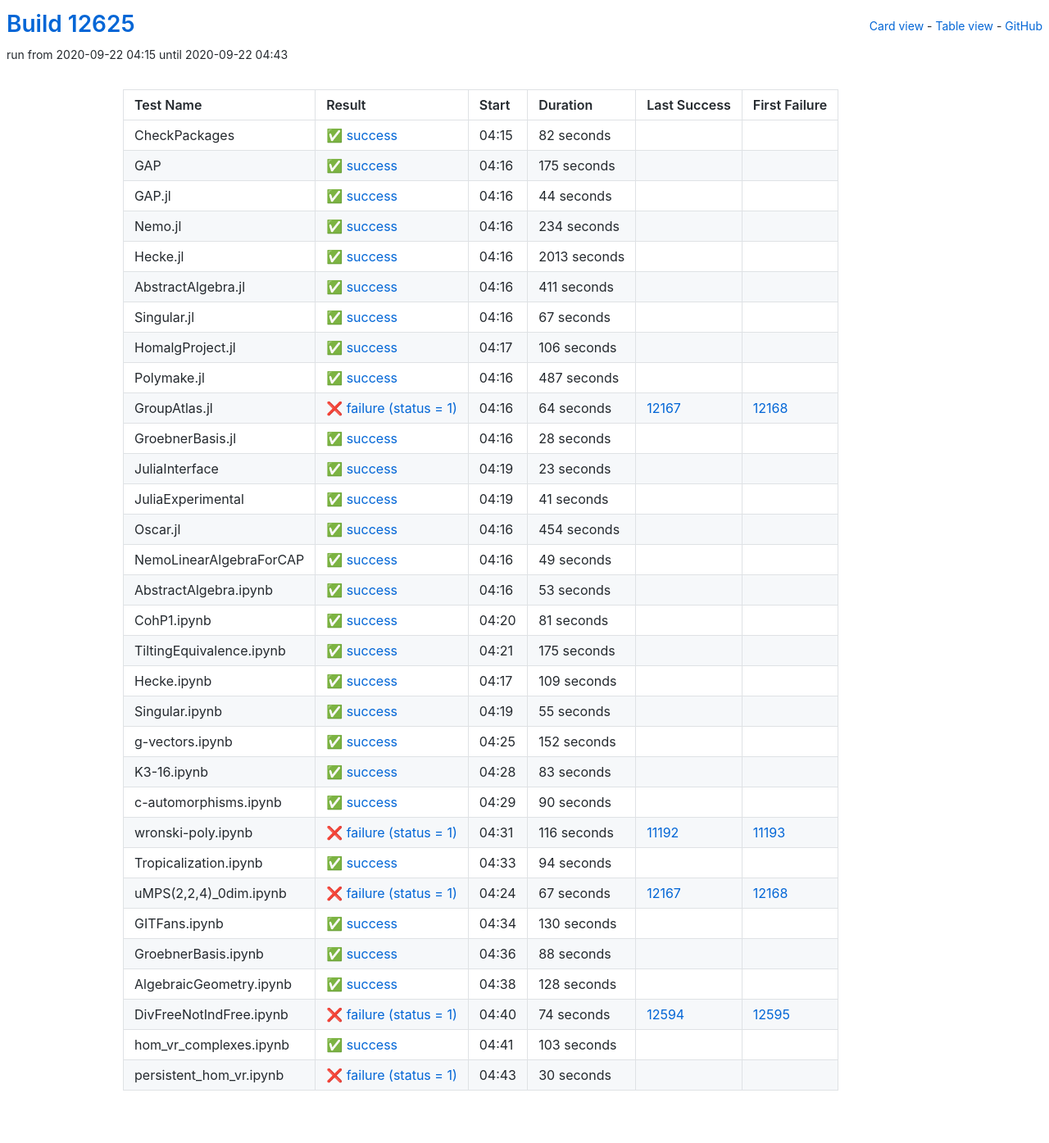
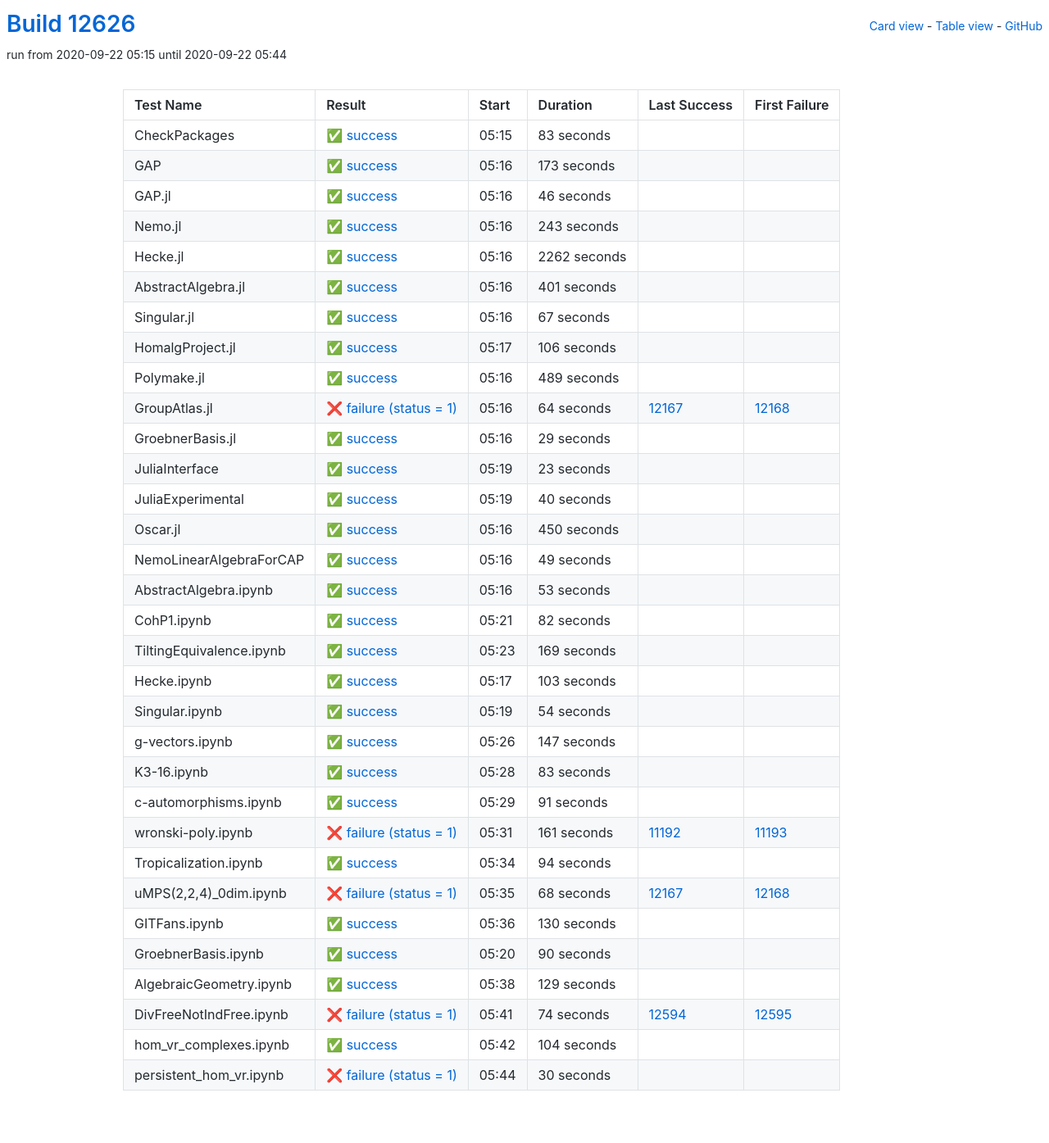
Before and after one commit to oscar-system/oscar-ci-status, a Jekyll site: the page built from table.html, in a window 1280 px wide. Shown: the whole page at 82% size. Built offline with Jekyll 4.4.1, drawn with Linux system fonts in a browser that asks for light colours.

Commit message:
Build #12626

```diff
--- a/_data/ci.yml
+++ b/_data/ci.yml
@@ -1,6 +1,6 @@
 ---
-build: 12625
-build_url: https://oscarci.mathematik.uni-kl.de/job/oscar/12625/
+build: 12626
+build_url: https://oscarci.mathematik.uni-kl.de/job/oscar/12626/
 job: oscar
 organization: oscar-system
 repo: oscar-ci-status
@@ -8,80 +8,80 @@ repourl: https://github.com/oscar-system/oscar-ci-status
 tests:
 - name: CheckPackages
   id: checkpackages
-  log: https://oscarci.mathematik.uni-kl.de/job/oscar/12625/artifact/logs/build-12625/CheckPackages.log
-  start: 2020-09-22 04:15
+  log: https://oscarci.mathematik.uni-kl.de/job/oscar/12626/artifact/logs/build-12626/CheckPackages.log
+  start: 2020-09-22 05:15
   success: true
   exitcode: 0
   status: success
-  duration: 82
+  duration: 83
   last_success: false
   last_success_url:
   first_failure: false
   first_failure_url:
 - name: GAP
   id: gap
-  log: https://oscarci.mathematik.uni-kl.de/job/oscar/12625/artifact/logs/build-12625/GAP.log
-  start: 2020-09-22 04:16
+  log: https://oscarci.mathematik.uni-kl.de/job/oscar/12626/artifact/logs/build-12626/GAP.log
+  start: 2020-09-22 05:16
   success: true
   exitcode: 0
   status: success
-  duration: 175
+  duration: 173
   last_success: false
   last_success_url:
   first_failure: false
   first_failure_url:
 - name: GAP.jl
   id: gap-jl
-  log: https://oscarci.mathematik.uni-kl.de/job/oscar/12625/artifact/logs/build-12625/GAP.jl.log
-  start: 2020-09-22 04:16
+  log: https://oscarci.mathematik.uni-kl.de/job/oscar/12626/artifact/logs/build-12626/GAP.jl.log
+  start: 2020-09-22 05:16
   success: true
   exitcode: 0
   status: success
-  duration: 44
+  duration: 46
   last_success: false
   last_success_url:
   first_failure: false
   first_failure_url:
 - name: Nemo.jl
   id: nemo-jl
-  log: https://oscarci.mathematik.uni-kl.de/job/oscar/12625/artifact/logs/build-12625/Nemo.jl.log
-  start: 2020-09-22 04:16
+  log: https://oscarci.mathematik.uni-kl.de/job/oscar/12626/artifact/logs/build-12626/Nemo.jl.log
+  start: 2020-09-22 05:16
   success: true
   exitcode: 0
   status: success
-  duration: 234
+  duration: 243
   last_success: false
   last_success_url:
   first_failure: false
   first_failure_url:
 - name: Hecke.jl
   id: hecke-jl
-  log: https://oscarci.mathematik.uni-kl.de/job/oscar/12625/artifact/logs/build-12625/Hecke.jl.log
-  start: 2020-09-22 04:16
+  log: https://oscarci.mathematik.uni-kl.de/job/oscar/12626/artifact/logs/build-12626/Hecke.jl.log
+  start: 2020-09-22 05:16
   success: true
   exitcode: 0
   status: success
-  duration: 2013
+  duration: 2262
   last_success: false
   last_success_url:
   first_failure: false
   first_failure_url:
 - name: AbstractAlgebra.jl
   id: abstractalgebra-jl
-  log: https://oscarci.mathematik.uni-kl.de/job/oscar/12625/artifact/logs/build-12625/AbstractAlgebra.jl.log
-  start: 2020-09-22 04:16
+  log: https://oscarci.mathematik.uni-kl.de/job/oscar/12626/artifact/logs/build-12626/AbstractAlgebra.jl.log
+  start: 2020-09-22 05:16
   success: true
   exitcode: 0
   status: success
-  duration: 411
+  duration: 401
   last_success: false
   last_success_url:
   first_failure: false
   first_failure_url:
 - name: Singular.jl
   id: singular-jl
-  log: https://oscarci.mathematik.uni-kl.de/job/oscar/12625/artifact/logs/build-12625/Singular.jl.log
-  start: 2020-09-22 04:16
+  log: https://oscarci.mathematik.uni-kl.de/job/oscar/12626/artifact/logs/build-12626/Singular.jl.log
+  start: 2020-09-22 05:16
   success: true
   exitcode: 0
   status: success
@@ -92,8 +92,8 @@ tests:
   first_failure_url:
 - name: HomalgProject.jl
   id: homalgproject-jl
-  log: https://oscarci.mathematik.uni-kl.de/job/oscar/12625/artifact/logs/build-12625/HomalgProject.jl.log
-  start: 2020-09-22 04:17
+  log: https://oscarci.mathematik.uni-kl.de/job/oscar/12626/artifact/logs/build-12626/HomalgProject.jl.log
+  start: 2020-09-22 05:17
   success: true
   exitcode: 0
   status: success
@@ -104,20 +104,20 @@ tests:
   first_failure_url:
 - name: Polymake.jl
   id: polymake-jl
-  log: https://oscarci.mathematik.uni-kl.de/job/oscar/12625/artifact/logs/build-12625/Polymake.jl.log
-  start: 2020-09-22 04:16
+  log: https://oscarci.mathematik.uni-kl.de/job/oscar/12626/artifact/logs/build-12626/Polymake.jl.log
+  start: 2020-09-22 05:16
   success: true
   exitcode: 0
   status: success
-  duration: 487
+  duration: 489
   last_success: false
   last_success_url:
   first_failure: false
   first_failure_url:
 - name: GroupAtlas.jl
   id: groupatlas-jl
-  log: https://oscarci.mathematik.uni-kl.de/job/oscar/12625/artifact/logs/build-12625/GroupAtlas.jl.log
-  start: 2020-09-22 04:16
+  log: https://oscarci.mathematik.uni-kl.de/job/oscar/12626/artifact/logs/build-12626/GroupAtlas.jl.log
+  start: 2020-09-22 05:16
   success: false
   exitcode: 1
   status: failure
@@ -128,20 +128,20 @@ tests:
   first_failure_url: https://oscarci.mathematik.uni-kl.de/job/oscar/12168/
 - name: GroebnerBasis.jl
   id: groebnerbasis-jl
-  log: https://oscarci.mathematik.uni-kl.de/job/oscar/12625/artifact/logs/build-12625/GroebnerBasis.jl.log
-  start: 2020-09-22 04:16
+  log: https://oscarci.mathematik.uni-kl.de/job/oscar/12626/artifact/logs/build-12626/GroebnerBasis.jl.log
+  start: 2020-09-22 05:16
   success: true
   exitcode: 0
   status: success
-  duration: 28
+  duration: 29
   last_success: false
   last_success_url:
   first_failure: false
   first_failure_url:
 - name: JuliaInterface
   id: juliainterface
-  log: https://oscarci.mathematik.uni-kl.de/job/oscar/12625/artifact/logs/build-12625/JuliaInterface.log
-  start: 2020-09-22 04:19
+  log: https://oscarci.mathematik.uni-kl.de/job/oscar/12626/artifact/logs/build-12626/JuliaInterface.log
+  start: 2020-09-22 05:19
   success: true
   exitcode: 0
   status: success
@@ -152,32 +152,32 @@ tests:
   first_failure_url:
 - name: JuliaExperimental
   id: juliaexperimental
-  log: https://oscarci.mathematik.uni-kl.de/job/oscar/12625/artifact/logs/build-12625/JuliaExperimental.log
-  start: 2020-09-22 04:19
+  log: https://oscarci.mathematik.uni-kl.de/job/oscar/12626/artifact/logs/build-12626/JuliaExperimental.log
+  start: 2020-09-22 05:19
   success: true
   exitcode: 0
   status: success
-  duration: 41
+  duration: 40
   last_success: false
   last_success_url:
   first_failure: false
   first_failure_url:
 - name: Oscar.jl
   id: oscar-jl
-  log: https://oscarci.mathematik.uni-kl.de/job/oscar/12625/artifact/logs/build-12625/Oscar.jl.log
-  start: 2020-09-22 04:16
+  log: https://oscarci.mathematik.uni-kl.de/job/oscar/12626/artifact/logs/build-12626/Oscar.jl.log
+  start: 2020-09-22 05:16
   success: true
   exitcode: 0
   status: success
-  duration: 454
+  duration: 450
   last_success: false
   last_success_url:
   first_failure: false
   first_failure_url:
 - name: NemoLinearAlgebraForCAP
   id: nemolinearalgebraforcap
-  log: https://oscarci.mathematik.uni-kl.de/job/oscar/12625/artifact/logs/build-12625/NemoLinearAlgebraForCAP.log
-  start: 2020-09-22 04:16
+  log: https://oscarci.mathematik.uni-kl.de/job/oscar/12626/artifact/logs/build-12626/NemoLinearAlgebraForCAP.log
+  start: 2020-09-22 05:16
   success: true
   exitcode: 0
   status: success
@@ -188,8 +188,8 @@ tests:
   first_failure_url:
 - name: AbstractAlgebra.ipynb
   id: abstractalgebra-ipynb
-  log: https://oscarci.mathematik.uni-kl.de/job/oscar/12625/artifact/logs/build-12625/AbstractAlgebra.ipynb.log
-  start: 2020-09-22 04:16
+  log: https://oscarci.mathematik.uni-kl.de/job/oscar/12626/artifact/logs/build-12626/AbstractAlgebra.ipynb.log
+  start: 2020-09-22 05:16
   success: true
   exitcode: 0
   status: success
@@ -200,68 +200,68 @@ tests:
   first_failure_url:
 - name: CohP1.ipynb
   id: cohp1-ipynb
-  log: https://oscarci.mathematik.uni-kl.de/job/oscar/12625/artifact/logs/build-12625/CohP1.ipynb.log
-  start: 2020-09-22 04:20
+  log: https://oscarci.mathematik.uni-kl.de/job/oscar/12626/artifact/logs/build-12626/CohP1.ipynb.log
+  start: 2020-09-22 05:21
   success: true
   exitcode: 0
   status: success
-  duration: 81
+  duration: 82
   last_success: false
   last_success_url:
   first_failure: false
   first_failure_url:
 - name: TiltingEquivalence.ipynb
   id: tiltingequivalence-ipynb
-  log: https://oscarci.mathematik.uni-kl.de/job/oscar/12625/artifact/logs/build-12625/TiltingEquivalence.ipynb.log
-  start: 2020-09-22 04:21
+  log: https://oscarci.mathematik.uni-kl.de/job/oscar/12626/artifact/logs/build-12626/TiltingEquivalence.ipynb.log
+  start: 2020-09-22 05:23
   success: true
   exitcode: 0
   status: success
-  duration: 175
+  duration: 169
   last_success: false
   last_success_url:
   first_failure: false
   first_failure_url:
 - name: Hecke.ipynb
   id: hecke-ipynb
-  log: https://oscarci.mathematik.uni-kl.de/job/oscar/12625/artifact/logs/build-12625/Hecke.ipynb.log
-  start: 2020-09-22 04:17
+  log: https://oscarci.mathematik.uni-kl.de/job/oscar/12626/artifact/logs/build-12626/Hecke.ipynb.log
+  start: 2020-09-22 05:17
   success: true
   exitcode: 0
   status: success
-  duration: 109
+  duration: 103
   last_success: false
   last_success_url:
   first_failure: false
   first_failure_url:
 - name: Singular.ipynb
   id: singular-ipynb
-  log: https://oscarci.mathematik.uni-kl.de/job/oscar/12625/artifact/logs/build-12625/Singular.ipynb.log
-  start: 2020-09-22 04:19
+  log: https://oscarci.mathematik.uni-kl.de/job/oscar/12626/artifact/logs/build-12626/Singular.ipynb.log
+  start: 2020-09-22 05:19
   success: true
   exitcode: 0
   status: success
-  duration: 55
+  duration: 54
   last_success: false
   last_success_url:
   first_failure: false
   first_failure_url:
 - name: g-vectors.ipynb
   id: g-vectors-ipynb
-  log: https://oscarci.mathematik.uni-kl.de/job/oscar/12625/artifact/logs/build-12625/g-vectors.ipynb.log
-  start: 2020-09-22 04:25
+  log: https://oscarci.mathematik.uni-kl.de/job/oscar/12626/artifact/logs/build-12626/g-vectors.ipynb.log
+  start: 2020-09-22 05:26
   success: true
   exitcode: 0
   status: success
-  duration: 152
+  duration: 147
   last_success: false
   last_success_url:
   first_failure: false
   first_failure_url:
 - name: K3-16.ipynb
   id: k3-16-ipynb
-  log: https://oscarci.mathematik.uni-kl.de/job/oscar/12625/artifact/logs/build-12625/K3-16.ipynb.log
-  start: 2020-09-22 04:28
+  log: https://oscarci.mathematik.uni-kl.de/job/oscar/12626/artifact/logs/build-12626/K3-16.ipynb.log
+  start: 2020-09-22 05:28
   success: true
   exitcode: 0
   status: success
@@ -272,32 +272,32 @@ tests:
   first_failure_url:
 - name: c-automorphisms.ipynb
   id: c-automorphisms-ipynb
-  log: https://oscarci.mathematik.uni-kl.de/job/oscar/12625/artifact/logs/build-12625/c-automorphisms.ipynb.log
-  start: 2020-09-22 04:29
+  log: https://oscarci.mathematik.uni-kl.de/job/oscar/12626/artifact/logs/build-12626/c-automorphisms.ipynb.log
+  start: 2020-09-22 05:29
   success: true
   exitcode: 0
   status: success
-  duration: 90
+  duration: 91
   last_success: false
   last_success_url:
   first_failure: false
   first_failure_url:
 - name: wronski-poly.ipynb
   id: wronski-poly-ipynb
-  log: https://oscarci.mathematik.uni-kl.de/job/oscar/12625/artifact/logs/build-12625/wronski-poly.ipynb.log
-  start: 2020-09-22 04:31
+  log: https://oscarci.mathematik.uni-kl.de/job/oscar/12626/artifact/logs/build-12626/wronski-poly.ipynb.log
+  start: 2020-09-22 05:31
   success: false
   exitcode: 1
   status: failure
-  duration: 116
+  duration: 161
   last_success: 11192
   last_success_url: https://oscarci.mathematik.uni-kl.de/job/oscar/11192/
   first_failure: 11193
   first_failure_url: https://oscarci.mathematik.uni-kl.de/job/oscar/11193/
 - name: Tropicalization.ipynb
   id: tropicalization-ipynb
-  log: https://oscarci.mathematik.uni-kl.de/job/oscar/12625/artifact/logs/build-12625/Tropicalization.ipynb.log
-  start: 2020-09-22 04:33
+  log: https://oscarci.mathematik.uni-kl.de/job/oscar/12626/artifact/logs/build-12626/Tropicalization.ipynb.log
+  start: 2020-09-22 05:34
   success: true
   exitcode: 0
   status: success
@@ -308,20 +308,20 @@ tests:
   first_failure_url:
 - name: uMPS(2,2,4)_0dim.ipynb
   id: umps-2-2-4-0dim-ipynb
-  log: https://oscarci.mathematik.uni-kl.de/job/oscar/12625/artifact/logs/build-12625/uMPS-2-2-4-_0dim.ipynb.log
-  start: 2020-09-22 04:24
+  log: https://oscarci.mathematik.uni-kl.de/job/oscar/12626/artifact/logs/build-12626/uMPS-2-2-4-_0dim.ipynb.log
+  start: 2020-09-22 05:35
   success: false
   exitcode: 1
   status: failure
-  duration: 67
+  duration: 68
   last_success: 12167
   last_success_url: https://oscarci.mathematik.uni-kl.de/job/oscar/12167/
   first_failure: 12168
   first_failure_url: https://oscarci.mathematik.uni-kl.de/job/oscar/12168/
 - name: GITFans.ipynb
   id: gitfans-ipynb
-  log: https://oscarci.mathematik.uni-kl.de/job/oscar/12625/artifact/logs/build-12625/GITFans.ipynb.log
-  start: 2020-09-22 04:34
+  log: https://oscarci.mathematik.uni-kl.de/job/oscar/12626/artifact/logs/build-12626/GITFans.ipynb.log
+  start: 2020-09-22 05:36
   success: true
   exitcode: 0
   status: success
@@ -332,32 +332,32 @@ tests:
   first_failure_url:
 - name: GroebnerBasis.ipynb
   id: groebnerbasis-ipynb
-  log: https://oscarci.mathematik.uni-kl.de/job/oscar/12625/artifact/logs/build-12625/GroebnerBasis.ipynb.log
-  start: 2020-09-22 04:36
+  log: https://oscarci.mathematik.uni-kl.de/job/oscar/12626/artifact/logs/build-12626/GroebnerBasis.ipynb.log
+  start: 2020-09-22 05:20
   success: true
   exitcode: 0
   status: success
-  duration: 88
+  duration: 90
   last_success: false
   last_success_url:
   first_failure: false
   first_failure_url:
 - name: AlgebraicGeometry.ipynb
   id: algebraicgeometry-ipynb
-  log: https://oscarci.mathematik.uni-kl.de/job/oscar/12625/artifact/logs/build-12625/AlgebraicGeometry.ipynb.log
-  start: 2020-09-22 04:38
+  log: https://oscarci.mathematik.uni-kl.de/job/oscar/12626/artifact/logs/build-12626/AlgebraicGeometry.ipynb.log
+  start: 2020-09-22 05:38
   success: true
   exitcode: 0
   status: success
-  duration: 128
+  duration: 129
   last_success: false
   last_success_url:
   first_failure: false
   first_failure_url:
 - name: DivFreeNotIndFree.ipynb
   id: divfreenotindfree-ipynb
-  log: https://oscarci.mathematik.uni-kl.de/job/oscar/12625/artifact/logs/build-12625/DivFreeNotIndFree.ipynb.log
-  start: 2020-09-22 04:40
+  log: https://oscarci.mathematik.uni-kl.de/job/oscar/12626/artifact/logs/build-12626/DivFreeNotIndFree.ipynb.log
+  start: 2020-09-22 05:41
   success: false
   exitcode: 1
   status: failure
@@ -368,20 +368,20 @@ tests:
   first_failure_url: https://oscarci.mathematik.uni-kl.de/job/oscar/12595/
 - name: hom_vr_complexes.ipynb
   id: hom-vr-complexes-ipynb
-  log: https://oscarci.mathematik.uni-kl.de/job/oscar/12625/artifact/logs/build-12625/hom_vr_complexes.ipynb.log
-  start: 2020-09-22 04:41
+  log: https://oscarci.mathematik.uni-kl.de/job/oscar/12626/artifact/logs/build-12626/hom_vr_complexes.ipynb.log
+  start: 2020-09-22 05:42
   success: true
   exitcode: 0
   status: success
-  duration: 103
+  duration: 104
   last_success: false
   last_success_url:
   first_failure: false
   first_failure_url:
 - name: persistent_hom_vr.ipynb
   id: persistent-hom-vr-ipynb
-  log: https://oscarci.mathematik.uni-kl.de/job/oscar/12625/artifact/logs/build-12625/persistent_hom_vr.ipynb.log
-  start: 2020-09-22 04:43
+  log: https://oscarci.mathematik.uni-kl.de/job/oscar/12626/artifact/logs/build-12626/persistent_hom_vr.ipynb.log
+  start: 2020-09-22 05:44
   success: false
   exitcode: 1
   status: failure
```
Also changed, not shown: README.md.
